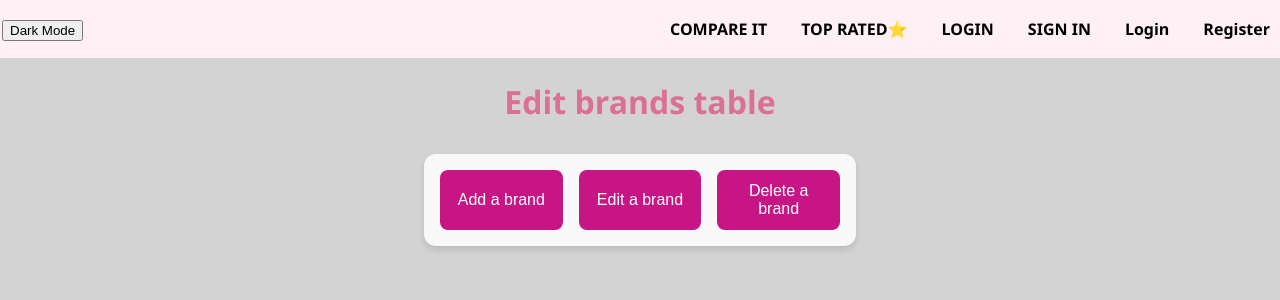
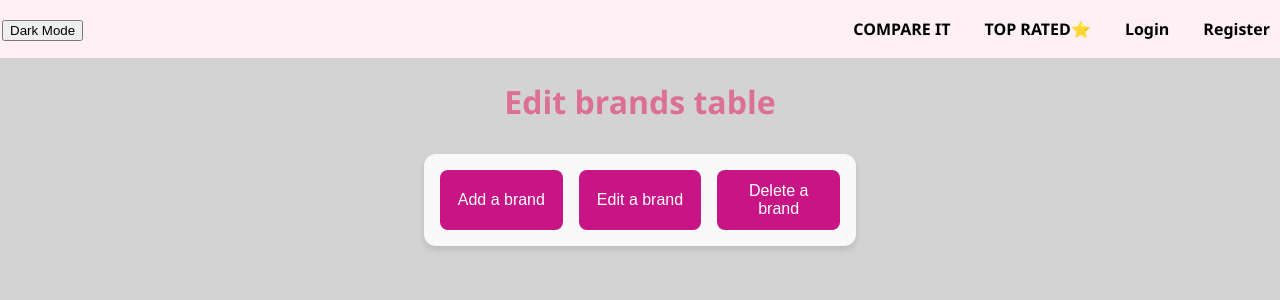
Before and after one commit to tl21thebe/Query-Queens, a PHP site: page /php/adminBrands.php in a window 1280 px wide. Shown: the top 300 px of the page. Run offline with PHP 8.4, Linux system fonts and the light colour scheme.

Commit message:
updated header.php
fixed links in header , also my login was not working so i added few lines of codes for debug purpose

```diff
--- a/php/header.php
+++ b/php/header.php
@@ -78,8 +78,7 @@ $theme_class = $current_theme === 'dark' ? 'dark-theme' : '';
         <div class="nav-links">
             <a href="<?php echo $base_url; ?>products.php">COMPARE IT</a>
             <a href="<?php echo $base_url; ?>ratedProducts.php">TOP RATED⭐</a>
-            <a href="<?php echo $base_url; ?>login.php">LOGIN</a>
-            <a href="<?php echo $base_url; ?>signup.php">SIGN IN</a>
+
             <?php if (isLoggedIn()): ?>
                 <div class="user-info">
                     <span><?php echo htmlspecialchars($user_name); ?></span>
--- a/php/login.php
+++ b/php/login.php
@@ -26,6 +26,7 @@
                     <button type="submit" class="btn">Login</button>
                 </div>
                 <p id="error-msg" class="error-message"></p>
+                <p id="loginMessage" class="info-message"></p>
                 <p>New to CompareIt? <a href="signup.php">Signup here!</a></p>
             </form>
         </div>
```
Also changed, not shown: js/login.js (+5 -2 lines).
